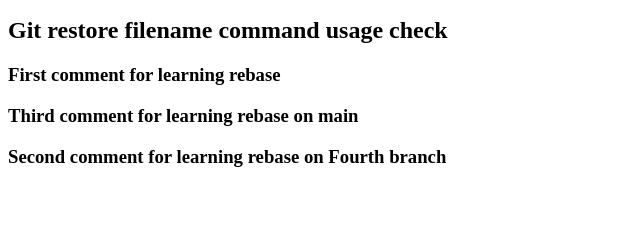
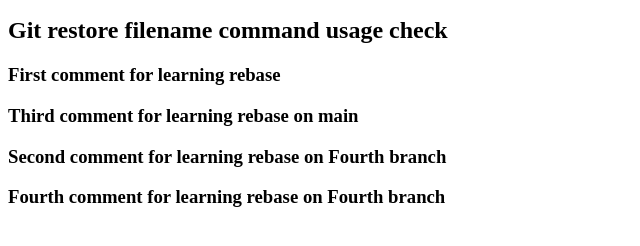
Before and after one commit to BharatRamH/GitConceptLearning, a plain HTML site: page index.html in a window 1280 px wide. Shown: the part 168-414 px from the top of the page, without its empty margins (0-640 px from the left). Drawn offline with Linux system fonts and the light colour scheme.

Commit message:
Fourth comment for learning rebase on Fourth branch

```diff
--- a/index.html
+++ b/index.html
@@ -14,5 +14,6 @@
     <h3>First comment for learning rebase</h3>
     <h3>Third comment for learning rebase on main</h3>
     <h3>Second comment for learning rebase on Fourth branch</h3>
+    <h3>Fourth comment for learning rebase on Fourth branch</h3>
 </body>
 </html>
```
